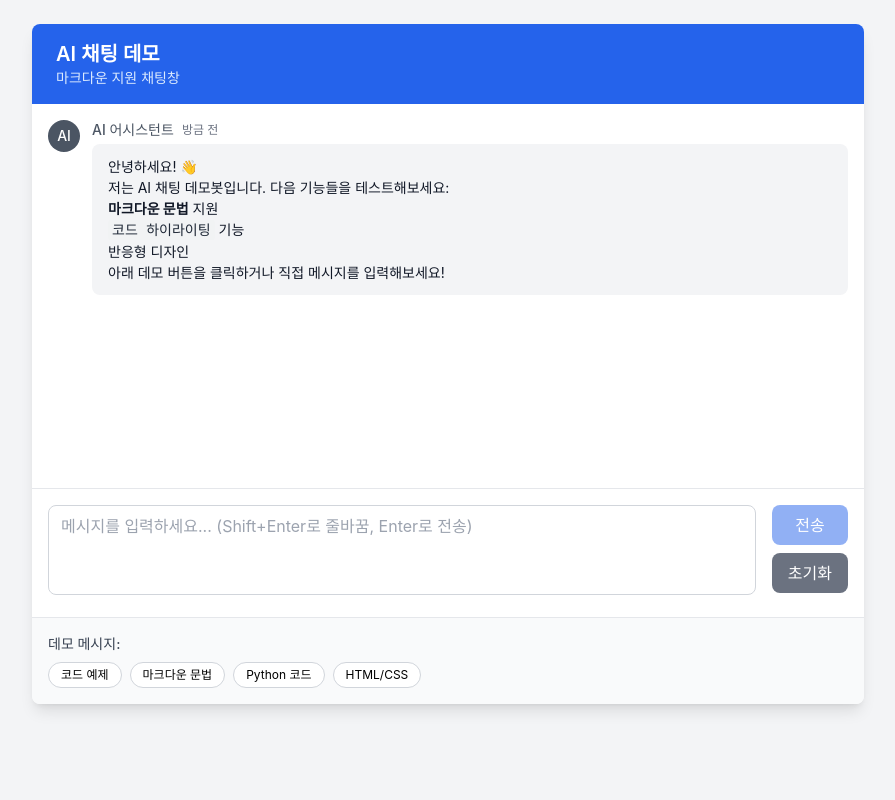
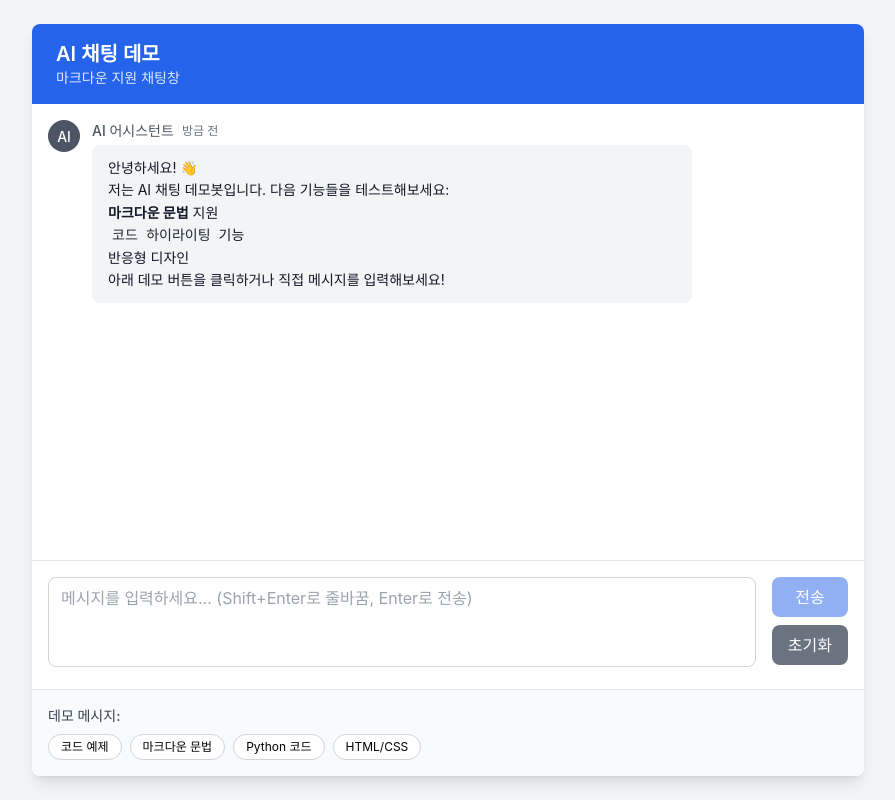
Before and after one commit to seoseungwoo10/ai-chatting-demo, a Vue app: page / in a window 1280 px wide. Shown: the whole page, without its empty margins (192-1087 px from the left). Built offline with nearby package versions, Linux system fonts and the light colour scheme.

Commit message:
브라우져(크롬,엣지 등) 화면에 동적으로 Chat Messages의 높이가 조절되는 `AI 채팅 데모` 창으로 개선

```diff
--- a/src/App.vue
+++ b/src/App.vue
@@ -1,19 +1,19 @@
 <template>
-  <div id="app" class="min-h-screen bg-gray-100">
-    <div class="max-w-4xl mx-auto py-6 px-4 sm:px-6 lg:px-8">
-      <div class="bg-white rounded-lg shadow-lg overflow-hidden">
+  <div id="app" class="h-screen bg-gray-100 flex flex-col">
+    <div class="max-w-4xl mx-auto w-full h-full py-6 px-4 sm:px-6 lg:px-8 flex flex-col">
+      <div class="bg-white rounded-lg shadow-lg overflow-hidden flex flex-col h-full">
         <!-- Header -->
-        <div class="bg-blue-600 text-white px-6 py-4">
+        <div class="bg-blue-600 text-white px-6 py-4 flex-shrink-0">
           <h1 class="text-xl font-semibold">AI 채팅 데모</h1>
           <p class="text-blue-100 text-sm">마크다운 지원 채팅창</p>
         </div>
 
         <!-- Chat Messages -->
         <div
-          class="chat-container h-96 overflow-y-auto p-4 space-y-4"
+          class="chat-container overflow-y-auto p-4 space-y-4 flex-1 min-h-0"
           ref="chatContainer"
         >
-          <ChatMessage
+          <ChatMessage2
             v-for="message in messages"
             :key="message.id"
             :message="message"
@@ -37,7 +37,7 @@
         </div>
 
         <!-- Input Area -->
-        <div class="border-t border-gray-200 p-4">
+        <div class="border-t border-gray-200 p-4 flex-shrink-0">
           <div class="flex space-x-4">
             <div class="flex-1">
               <textarea
@@ -67,7 +67,7 @@
         </div>
 
         <!-- Demo Buttons -->
-        <div class="border-t border-gray-200 p-4 bg-gray-50">
+        <div class="border-t border-gray-200 p-4 bg-gray-50 flex-shrink-0">
           <h3 class="text-sm font-medium text-gray-700 mb-2">데모 메시지:</h3>
           <div class="flex flex-wrap gap-2">
             <button
@@ -86,12 +86,13 @@
 </template>
 
 <script>
-import ChatMessage from './components/ChatMessage.vue'
+//import ChatMessage from './components/ChatMessage.vue'
+import ChatMessage2 from './components/ChatMessage2.vue'
 
 export default {
   name: 'App',
   components: {
-    ChatMessage
+    ChatMessage2
   },
   data() {
     return {
@@ -236,4 +237,37 @@ export default {
   -webkit-font-smoothing: antialiased;
   -moz-osx-font-smoothing: grayscale;
 }
+
+/* Ensure proper flexbox behavior for full height */
+.chat-container {
+  /* Custom scrollbar styling */
+  scrollbar-width: thin;
+  scrollbar-color: #c1c1c1 #f1f1f1;
+}
+
+.chat-container::-webkit-scrollbar {
+  width: 4px;
+}
+
+.chat-container::-webkit-scrollbar-track {
+  background: #f1f1f1;
+}
+
+.chat-container::-webkit-scrollbar-thumb {
+  background: #c1c1c1;
+  border-radius: 2px;
+}
+
+.chat-container::-webkit-scrollbar-thumb:hover {
+  background: #a8a8a8;
+}
+
+/* Ensure the chat container takes up remaining space correctly */
+.flex-1 {
+  flex: 1 1 0%;
+}
+
+.min-h-0 {
+  min-height: 0;
+}
 </style>
```
